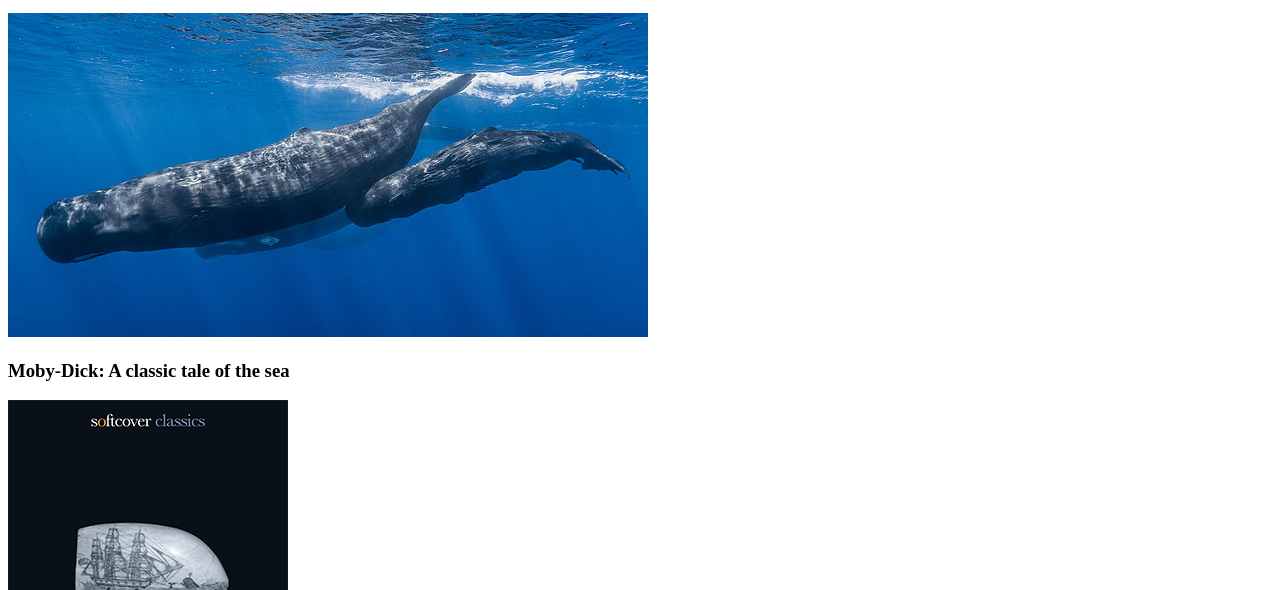
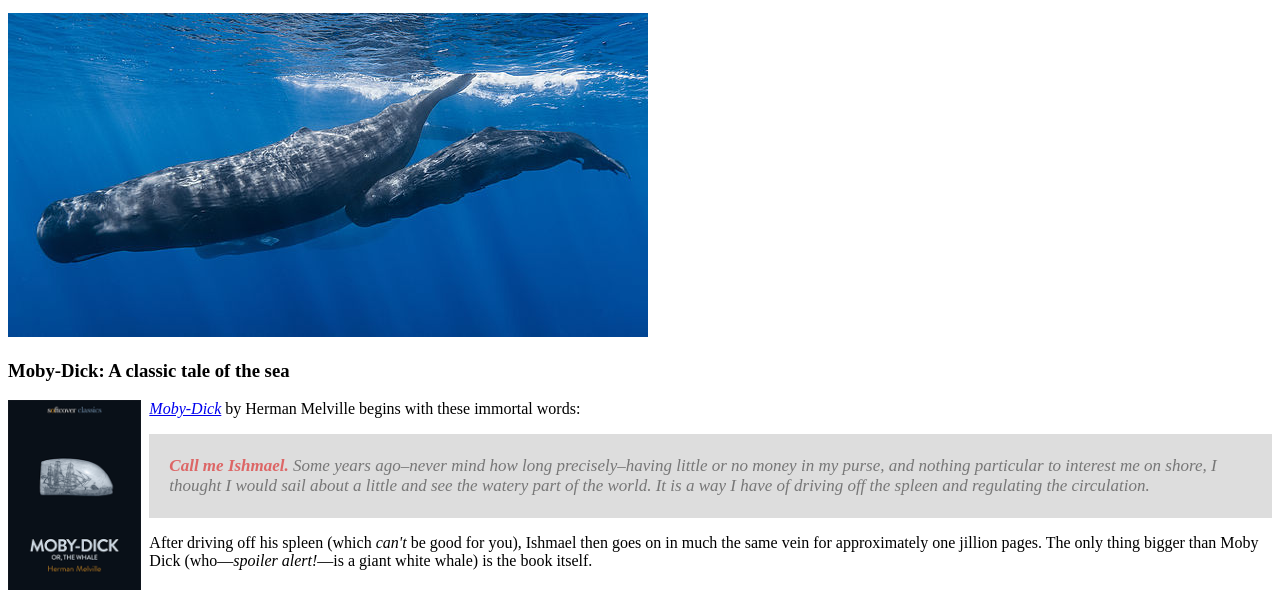
Before and after one commit to ThaBullfrog/LearnEnoughHTML-Website, a plain HTML site: page book-report.html in a window 1280 px wide. Shown: the part 210-800 px from the top of the page. Drawn offline with Linux system fonts and the light colour scheme.

Commit message:
add styling to book report

```diff
--- a/book-report.html
+++ b/book-report.html
@@ -10,7 +10,6 @@
       <a href="book-report.html">Book Report</a>
     </div>
 
-    <!-- much here to be styled, will do so in last section -->
     <header>
       <h1>A Softcover Book Report</h1>
       <h2>Moby-Dick (or, The Whale)</h2>
@@ -32,7 +31,7 @@
 
       <a href="https://www.softcover.io/read/6070fb03/moby-dick"
          target="_blank">
-        <img src="images/moby_dick.png" alt="Moby Dick">
+        <img src="images/moby_dick.png" alt="Moby Dick" style="float: left; margin: 0 8px 0 0; display: block;" height="200">
       </a>
 
       <p>
@@ -42,9 +41,9 @@
           by Herman Melville begins with these immortal words:
       </p>
 
-      <blockquote>
+      <blockquote style="font-style: italic; font-size: 17px; background: #DDD; padding: 5px 20px; color: #777; margin: 0; overflow: auto;">
         <p>
-          <span>Call me Ishmael.</span> Some years ago–never mind how long precisely–having little or no money in my purse, and nothing particular to interest me on shore, I thought I would sail about a little and see the watery part of the world. It is a way I have of driving off the spleen and regulating the circulation.
+          <span style="font-weight: bold; color: #D66;">Call me Ishmael.</span> Some years ago–never mind how long precisely–having little or no money in my purse, and nothing particular to interest me on shore, I thought I would sail about a little and see the watery part of the world. It is a way I have of driving off the spleen and regulating the circulation.
         </p>
       </blockquote>
 
```
